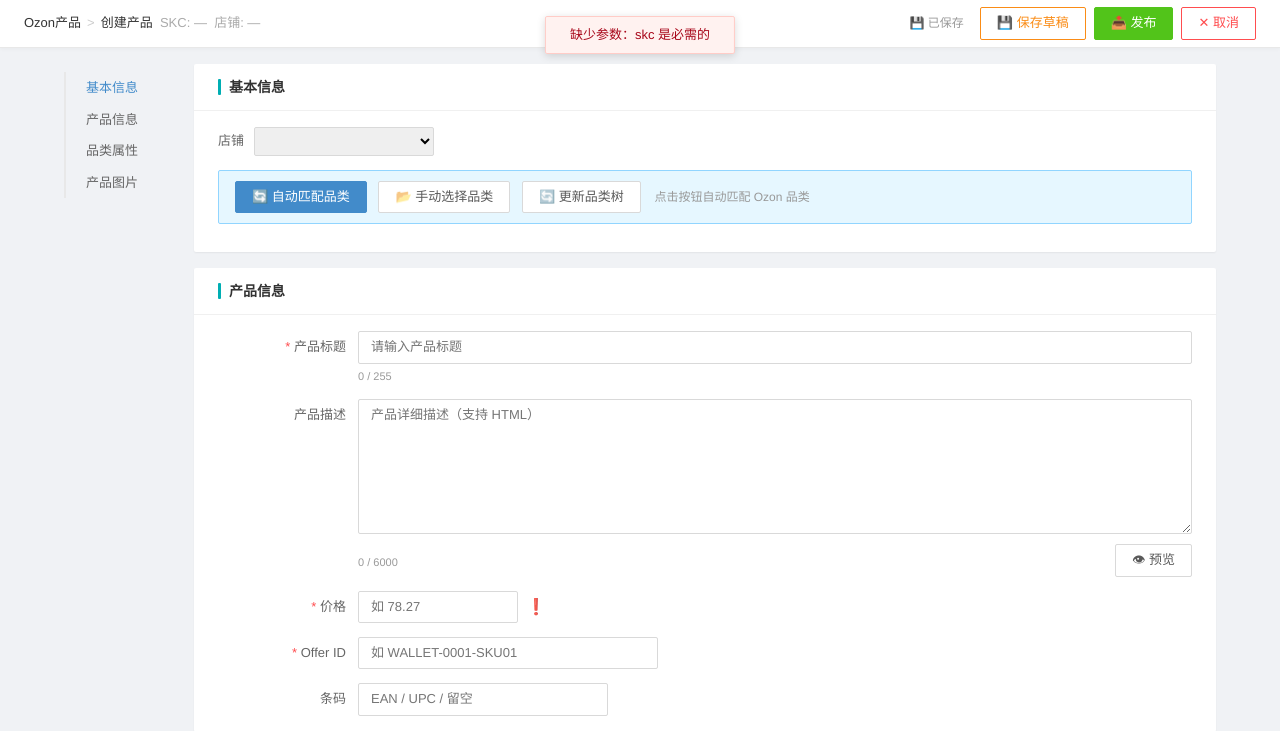
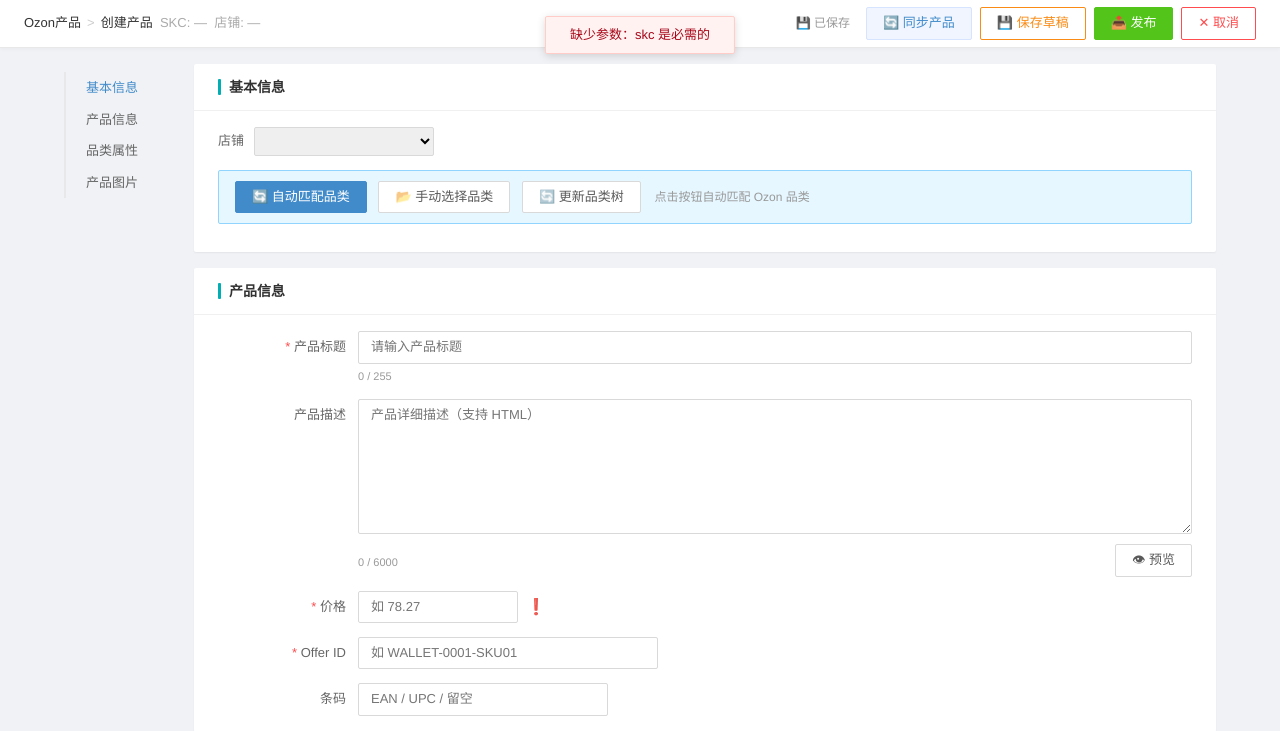
Before and after one commit to RForestLiu/sERP, a Flask app: page /ozon-listing in a window 1280 px wide. Shown: the top 731 px of the page. Run offline with Flask 3, Linux system fonts and the light colour scheme; lists and menus that the app fills with data are empty; some libraries are stand-ins or nearby versions.

Commit message:
feat: Ozon店铺产品同步功能
后端:
- POST /api/ozon/<store_id>/sync-products
- 分页拉取 /v3/product/list 全量产品
- offer_id ↔ 本地 skus[] 匹配
- 匹配到的更新 store_status，未匹配的记为新SKU
- 返回匹配数/更新数/新SKU数/详情列表

前端:
- 面包屑栏新增"🔄 同步产品"按钮
- 确认后异步请求，显示结果摘要
- 控制台输出详细匹配结果

Co-Authored-By: Claude Opus 4.7 <noreply@anthropic.com>

```diff
--- a/app.py
+++ b/app.py
@@ -3360,6 +3360,113 @@ def ozon_product_create(store_id):
     })
 
 
+@app.route("/api/ozon/<store_id>/sync-products", methods=["POST"])
+def ozon_sync_products(store_id):
+    """从 Ozon 店铺同步产品状态到正式产品库"""
+    logger.info("[产品同步] ========== 开始同步 ==========")
+    logger.info("[产品同步] store_id=%s", store_id)
+
+    # Step 1: 分页拉取 Ozon 全量产品列表
+    all_ozon_items = []
+    last_id = ""
+    page = 0
+    while True:
+        page += 1
+        payload = {"limit": 100}
+        if last_id:
+            payload["last_id"] = last_id
+
+        result, err = _call_ozon_api(store_id, "/v3/product/list", payload)
+        if err:
+            logger.error("[产品同步] ❌ 获取产品列表失败 (第%s页): %s", page, err)
+            return jsonify({"success": False, "error": f"获取 Ozon 产品列表失败: {err}"}), 502
+
+        items = (result or {}).get("result", {}).get("items", [])
+        total = (result or {}).get("result", {}).get("total", 0)
+        all_ozon_items.extend(items)
+        logger.info("[产品同步] 第%s页: 获取 %s 个产品 | 累计: %s/%s", page, len(items), len(all_ozon_items), total)
+
+        last_id = (result or {}).get("result", {}).get("last_id", "")
+        if not last_id or len(items) == 0:
+            break
+
+    if not all_ozon_items:
+        logger.info("[产品同步] ⚠️ 店铺无产品")
+        return jsonify({
+            "success": True,
+            "total_ozon_products": 0,
+            "matched": 0, "new_skus": 0, "updated": 0,
+            "synced_products": [],
+            "message": "店铺暂无产品"
+        })
+
+    logger.info("[产品同步] 共获取 %s 个 Ozon 产品，正在匹配...", len(all_ozon_items))
+
+    # Step 2: 加载本地产品数据，建立 offer_id → (skc, idx) 索引
+    products_data = _load_products()
+    product_list = products_data.get("产品列表", [])
+
+    # offer_id → {skc, sku_idx}
+    offer_index = {}
+    for pi, p in enumerate(product_list):
+        for sku in (p.get("skus") or []):
+            offer_index[sku] = {"skc": p["skc"], "idx": pi}
+
+    # Step 3: 匹配 & 更新
+    matched = 0
+    new_skus = 0
+    updated = 0
+    synced = []
+
+    for item in all_ozon_items:
+        offer_id = item.get("offer_id", "")
+        product_id = item.get("product_id", 0)
+        name = item.get("name", "")
+        status = item.get("status", "unknown")
+        if not offer_id:
+            continue
+
+        entry = offer_index.get(offer_id)
+        if entry:
+            # 匹配到现有产品 → 更新 store_status
+            skc = entry["skc"]
+            p = product_list[entry["idx"]]
+            if "store_status" not in p:
+                p["store_status"] = {}
+            old_status = p["store_status"].get(store_id, "")
+            p["store_status"][store_id] = "已上架" if status in ("published", "imported") else status
+            if old_status != p["store_status"][store_id]:
+                updated += 1
+            matched += 1
+            synced.append({
+                "skc": skc, "offer_id": offer_id, "product_id": product_id,
+                "name": name[:60], "status": p["store_status"][store_id], "match": "matched"
+            })
+        else:
+            # 未匹配 → 作为新 SKU 记录（暂不自动注册 SKC）
+            new_skus += 1
+            synced.append({
+                "skc": "", "offer_id": offer_id, "product_id": product_id,
+                "name": name[:60], "status": status, "match": "new"
+            })
+
+    # Step 4: 保存
+    _save_products(products_data)
+
+    logger.info("[产品同步] ✅ 完成! 总数=%s | 匹配=%s | 更新状态=%s | 新SKU=%s",
+                len(all_ozon_items), matched, updated, new_skus)
+
+    return jsonify({
+        "success": True,
+        "total_ozon_products": len(all_ozon_items),
+        "matched": matched,
+        "new_skus": new_skus,
+        "updated": updated,
+        "synced_products": synced,
+        "message": f"同步完成：{matched} 个匹配，{updated} 个状态更新，{new_skus} 个新SKU待注册"
+    })
+
+
 # ==================== 产品图片 API ====================
 
 @app.route("/api/products/<skc>/images", methods=["GET"])
--- a/templates/ozon_listing.html
+++ b/templates/ozon_listing.html
@@ -518,6 +518,7 @@
     </div>
     <div class="btn-bar">
         <span class="auto-save-indicator" id="save-indicator" style="font-size:12px;color:#999;margin-right:8px;">💾 已保存</span>
+        <button class="btn btn-sm" id="btn-sync-products" style="background:#f0f5ff;color:#428bca;border:1px solid #d6e4ff;" title="从Ozon店铺同步产品状态到正式产品库">🔄 同步产品</button>
         <button class="btn btn-orange" id="btn-save-draft">💾 保存草稿</button>
         <button class="btn btn-green" id="btn-submit">📤 发布</button>
         <button class="btn btn-danger" id="btn-cancel">✕ 取消</button>
@@ -979,6 +980,7 @@
     const btnSubmit = document.getElementById("btn-submit");
     const btnSaveDraft = document.getElementById("btn-save-draft");
     const btnCancel = document.getElementById("btn-cancel");
+    const btnSyncProducts = document.getElementById("btn-sync-products");
     const saveIndicator = document.getElementById("save-indicator");
 
     // ===== 工具函数 =====
@@ -2342,6 +2344,40 @@
         } finally {
             btnSubmit.disabled = false;
             btnSubmit.innerHTML = "📤 发布";
+        }
+    });
+
+    // ===== 同步产品 =====
+    btnSyncProducts.addEventListener("click", async function() {
+        if (!storeId) { showMsg("❌ 请先选择店铺", true); return; }
+        if (!confirm("将从 Ozon 店铺同步产品状态到正式产品库。\n\n已匹配的SKU将更新上架状态，未匹配的SKU将被记录。\n\n确定继续？")) return;
+
+        btnSyncProducts.disabled = true;
+        btnSyncProducts.textContent = "⏳ 同步中...";
+        showMsg("⏳ 正在从 Ozon 同步产品数据...");
+
+        try {
+            var res = await fetch('/api/ozon/' + storeId + '/sync-products', { method: "POST" });
+            var result = await res.json();
+
+            if (!result.success) {
+                showMsg("❌ " + (result.error || "同步失败"), true);
+                return;
+            }
+
+            var info = [];
+            if (result.total_ozon_products > 0) info.push("店铺共 " + result.total_ozon_products + " 个产品");
+            if (result.matched > 0) info.push(result.matched + " 个已匹配");
+            if (result.updated > 0) info.push(result.updated + " 个状态已更新");
+            if (result.new_skus > 0) info.push(result.new_skus + " 个新SKU待注册");
+
+            showMsg("✅ 同步完成：" + (info.length > 0 ? info.join("，") : "无变化"));
+            console.log("[同步] 详情:", result.synced_products);
+        } catch (e) {
+            showMsg("❌ 同步失败: " + e.message, true);
+        } finally {
+            btnSyncProducts.disabled = false;
+            btnSyncProducts.textContent = "🔄 同步产品";
         }
     });
 
```
